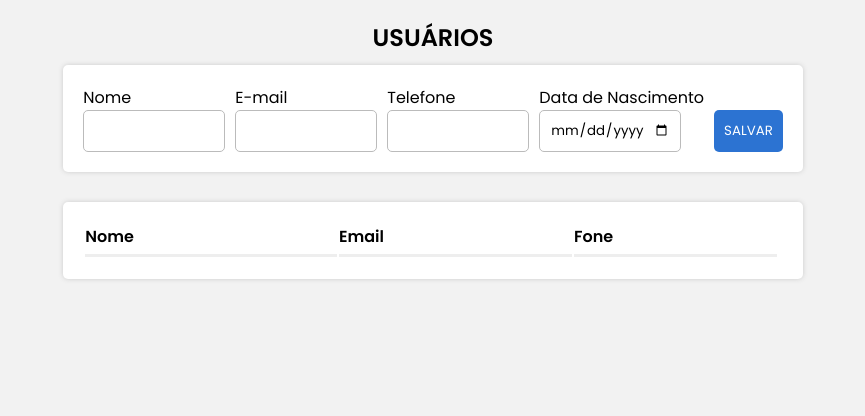
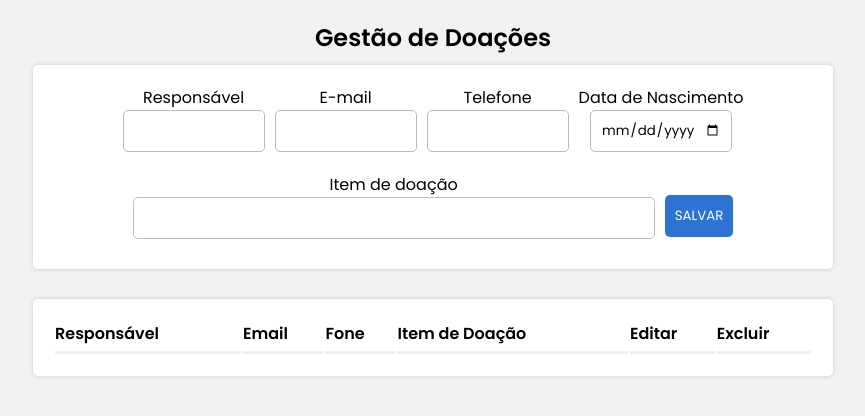
Before and after one commit to sthefanycarneiro/PROJETO-FACULDADE, a React (Create React App) app in the folder frontend/: page / in a window 1280 px wide. Shown: the top 416 px of the page, without its empty margins (207-1072 px from the left). Built offline with nearby package versions, Linux system fonts and the light colour scheme.

Commit message:
ajustando grid

```diff
--- a/frontend/src/App.js
+++ b/frontend/src/App.js
@@ -39,7 +39,7 @@ function App() {
   return (
     <>
       <Container>
-        <Title>USUÁRIOS</Title>
+        <Title>Gestão de Doações</Title>
         <Form onEdit={onEdit} setOnEdit={setOnEdit} getUsers={getUsers} />
         <Grid setOnEdit={setOnEdit} users={users} setUsers={setUsers} />
       </Container>
--- a/frontend/src/components/Form.js
+++ b/frontend/src/components/Form.js
@@ -12,11 +12,15 @@ const FormContainer = styled.form`
   padding: 20px;
   box-shadow: 0px 0px 5px #ccc;
   border-radius: 5px;
+  justify-content: center; /* Centraliza os itens horizontalmente */
 `;
 
 const InputArea = styled.div`
   display: flex;
   flex-direction: column;
+  align-items: center; /* Centraliza os itens dentro do InputArea */
+  text-align: center; /* Centraliza o texto do Label */
+  margin-bottom: 10px; /* Adiciona um espaço entre os campos */
 `;
 
 const Input = styled.input`
@@ -25,6 +29,16 @@ const Input = styled.input`
   border: 1px solid #bbb;
   border-radius: 5px;
   height: 40px;
+  margin: 0 auto; /* Centraliza horizontalmente dentro do InputArea */
+`;
+
+const InputItem = styled.input`
+  width: 500px;
+  padding: 0 10px;
+  border: 1px solid #bbb;
+  border-radius: 5px;
+  height: 40px;
+  margin: 0 auto; /* Centraliza horizontalmente dentro do InputArea */
 `;
 
 const Label = styled.label``;
@@ -37,6 +51,8 @@ const Button = styled.button`
   background-color: #2c73d2;
   color: white;
   height: 42px;
+  margin-top: 10px; /* Adiciona um espaço acima do botão */
+  align-self: center; /* Centraliza o botão dentro do FormContainer */
 `;
 
 const Form = ({ getUsers, onEdit, setOnEdit }) => {
@@ -50,6 +66,7 @@ const Form = ({ getUsers, onEdit, setOnEdit }) => {
       user.email.value = onEdit.email;
       user.fone.value = onEdit.fone;
       user.data_nascimento.value = onEdit.data_nascimento;
+      user.item.value = onEdit.item;
     }
   }, [onEdit]);
 
@@ -62,7 +79,8 @@ const Form = ({ getUsers, onEdit, setOnEdit }) => {
       !user.nome.value ||
       !user.email.value ||
       !user.fone.value ||
-      !user.data_nascimento.value
+      !user.data_nascimento.value ||
+      !user.item.value
     ) {
       return toast.warn("Preencha todos os campos!");
     }
@@ -74,6 +92,7 @@ const Form = ({ getUsers, onEdit, setOnEdit }) => {
           email: user.email.value,
           fone: user.fone.value,
           data_nascimento: user.data_nascimento.value,
+          item: user.item.value,
         })
         .then(({ data }) => toast.success(data))
         .catch(({ data }) => toast.error(data));
@@ -84,6 +103,7 @@ const Form = ({ getUsers, onEdit, setOnEdit }) => {
           email: user.email.value,
           fone: user.fone.value,
           data_nascimento: user.data_nascimento.value,
+          item: user.item.value,
         })
         .then(({ data }) => toast.success(data))
         .catch(({ data }) => toast.error(data));
@@ -93,6 +113,7 @@ const Form = ({ getUsers, onEdit, setOnEdit }) => {
     user.email.value = "";
     user.fone.value = "";
     user.data_nascimento.value = "";
+    user.item.value = "";
 
     setOnEdit(null);
     getUsers();
@@ -101,7 +122,7 @@ const Form = ({ getUsers, onEdit, setOnEdit }) => {
   return (
     <FormContainer ref={ref} onSubmit={handleSubmit}>
       <InputArea>
-        <Label>Nome</Label>
+        <Label>Responsável</Label>
         <Input name="nome" />
       </InputArea>
       <InputArea>
@@ -116,7 +137,10 @@ const Form = ({ getUsers, onEdit, setOnEdit }) => {
         <Label>Data de Nascimento</Label>
         <Input name="data_nascimento" type="date" />
       </InputArea>
-
+      <InputArea>
+        <Label>Item de doação</Label>
+        <InputItem name="item"/>
+      </InputArea>
       <Button type="submit">SALVAR</Button>
     </FormContainer>
   );
--- a/frontend/src/components/Grid.js
+++ b/frontend/src/components/Grid.js
@@ -64,25 +64,27 @@ const Grid = ({ users, setUsers, setOnEdit }) => {
     <Table>
       <Thead>
         <Tr>
-          <Th>Nome</Th>
+          <Th>Responsável</Th>
           <Th>Email</Th>
           <Th onlyWeb>Fone</Th>
-          <Th></Th>
-          <Th></Th>
+          <Th>Item de Doação</Th>
+          <Th>Editar</Th>
+          <Th>Excluir</Th>
         </Tr>
       </Thead>
       <Tbody>
         {users.map((item, i) => (
           <Tr key={i}>
-            <Td width="30%">{item.nome}</Td>
-            <Td width="30%">{item.email}</Td>
+            <Td width="20%">{item.nome}</Td>
+            <Td width="20%">{item.email}</Td>
             <Td width="20%" onlyWeb>
               {item.fone}
             </Td>
-            <Td alignCenter width="5%">
+            <Td width="20%">{item.item}</Td>
+            <Td alignCenter width="8%">
               <FaEdit onClick={() => handleEdit(item)} />
             </Td>
-            <Td alignCenter width="5%">
+            <Td alignCenter width="8%">
               <FaTrash onClick={() => handleDelete(item.id)} />
             </Td>
           </Tr>
```
Also changed, not shown: 1 other file (tests, documents, lock files or other folders).
